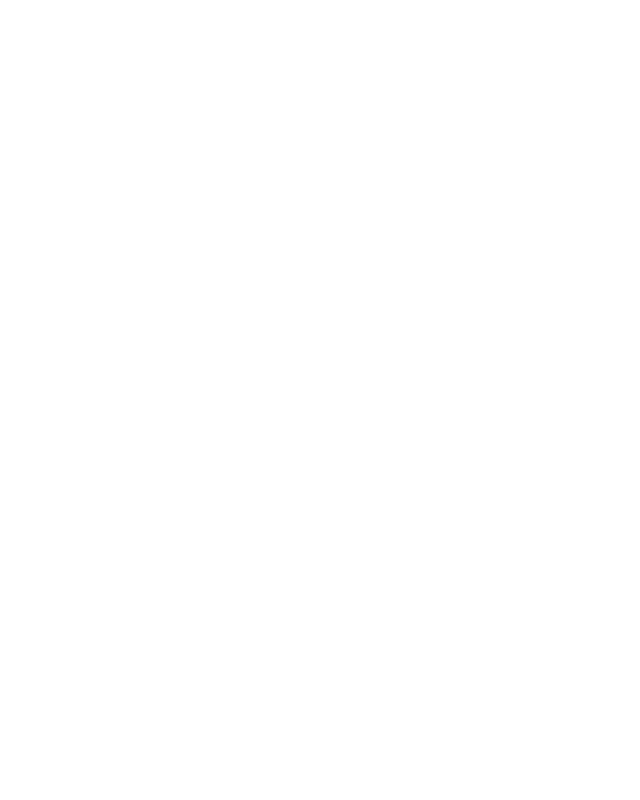
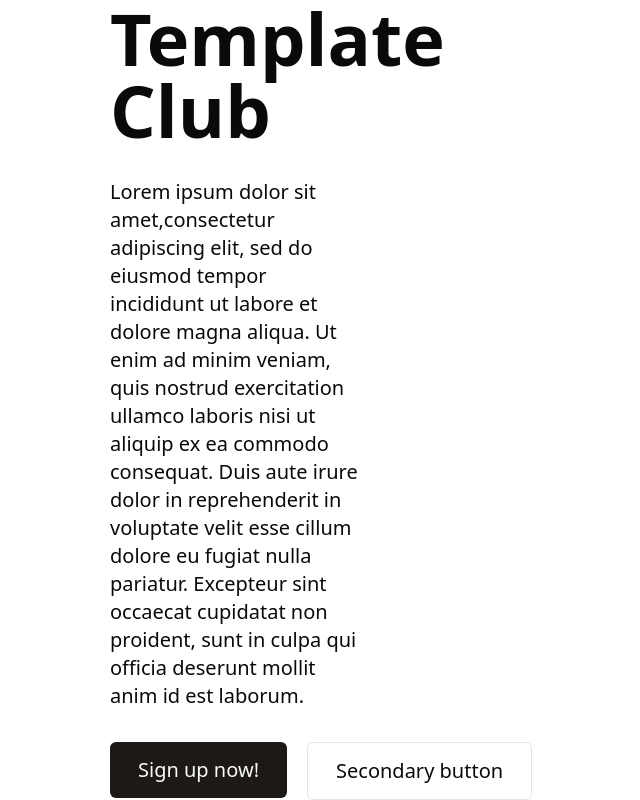
Before and after one commit to homesteadmathclub/new-website, a Next.js app: page / in a window 1280 px wide. Shown: the part 334-1134 px from the top of the page, without its empty margins (178-818 px from the left). Before the commit the page ends 896 px from the top, so only its background shows below. Built offline with nearby package versions, Linux system fonts and the light colour scheme.

Commit message:
Work on home page

```diff
--- a/src/app/[...not-found]/page.js
+++ b/src/app/[...not-found]/page.js
@@ -14,7 +14,7 @@
 					</h1>
 					<Button
 						asChild
-						size="xl"
+						size="xl2"
 					>
 						<Link href="/">
 							Back to Home
--- a/src/app/page.js
+++ b/src/app/page.js
@@ -1,10 +1,37 @@
 "use client"
+
+import { Button } from '@/components/ui/button';
+import config from '@/lib/config.json';
 
 export default function Home() {
   return (
-      <main className="flex h-screen items-center justify-between p-24">
-        <div className="z-10 max-w-5xl w-full items-center justify-between font-mono text-sm lg:flex">
-
+      <main className="h-screen items-center justify-between pb-52 pt-32 pl-[18rem] pr-[16rem]">
+        <div className="w-full h-full text-sm grid grid-cols-[60%,40%] grid-rows-1">
+          <div className="flex flex-col gap-y-8 pt-10">
+            <div className="flex items-end row-span-1 col-span-1 text-7xl font-bold">HHS Template Club</div>
+            <div className="row-span-1 col-span-1 mr-48 text-xl ">
+              Lorem ipsum dolor sit amet,consectetur adipiscing elit, sed do eiusmod tempor incididunt
+              ut labore et dolore magna aliqua. Ut enim ad minim veniam, quis nostrud exercitation ullamco
+              laboris nisi ut aliquip ex ea commodo consequat. Duis aute irure dolor in reprehenderit in
+              voluptate velit esse cillum dolore eu fugiat nulla pariatur. Excepteur sint occaecat cupidatat
+              non proident, sunt in culpa qui officia deserunt mollit anim id est laborum.
+            </div>
+            <div className="flex gap-x-5 row-span-1 col-span-1">
+              <Button variant='default' size='xl'>
+                <a href={config.signup_form}>
+                  Sign up now!
+                </a>
+              </Button>
+              <Button variant='outline' size='xl'>
+                <a href={config.secondary_button_link}>
+                  Secondary button
+                </a>
+              </Button>
+            </div>
+          </div>
+          <div className="col-span-1 row-span-1">
+            Probably a carousel here
+          </div>
         </div>
       </main>
   );
--- a/src/components/ui/button.jsx
+++ b/src/components/ui/button.jsx
@@ -23,7 +23,8 @@
         default: "h-10 px-4 py-2",
         sm: "h-9 rounded-md px-3",
         lg: "h-11 rounded-md px-8",
-        xl: "h-11 rounded-md p-7 text-2xl",
+        xl: "h-11 rounded-md p-7 text-xl",
+        xl2: "h-11 rounded-md p-7 text-2xl",
         icon: "h-10 w-10",
       },
     },
--- a/src/lib/config.json
+++ b/src/lib/config.json
@@ -1,4 +1,6 @@
 {
 	"club_name": "Template Club",
-	"discord_url": "https://discord.gg/YOUR_SERVER_HERE"
+	"discord_url": "https://discord.gg/YOUR_SERVER_HERE",
+	"signup_form": "link to a form here",
+	"secondary_button_link": "link to something else here"
 }
```
